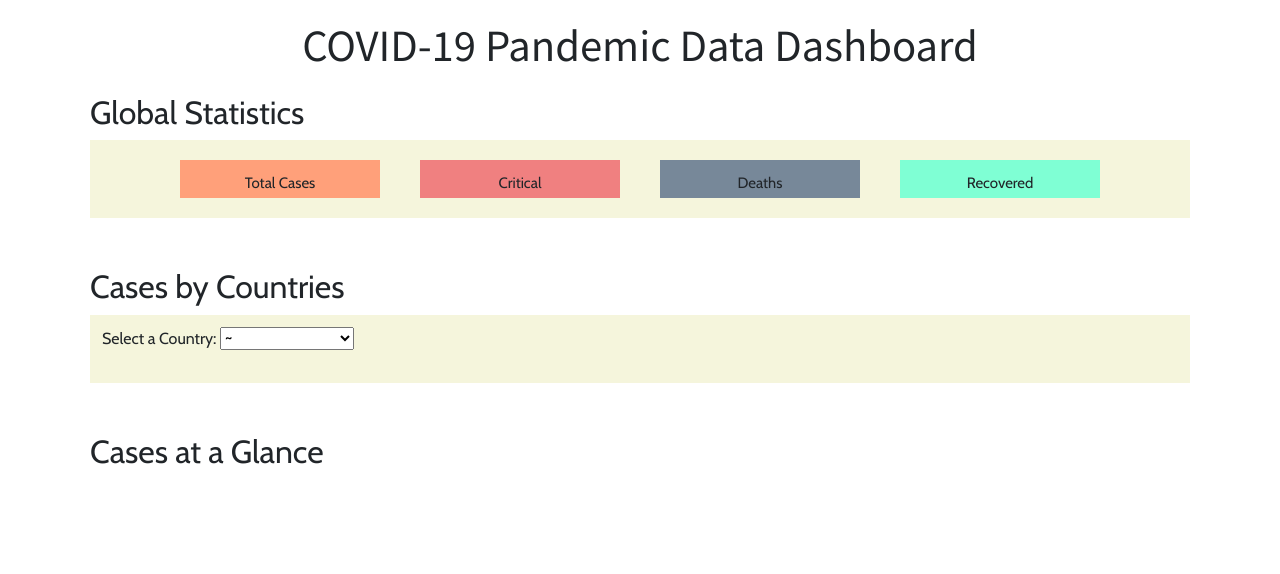
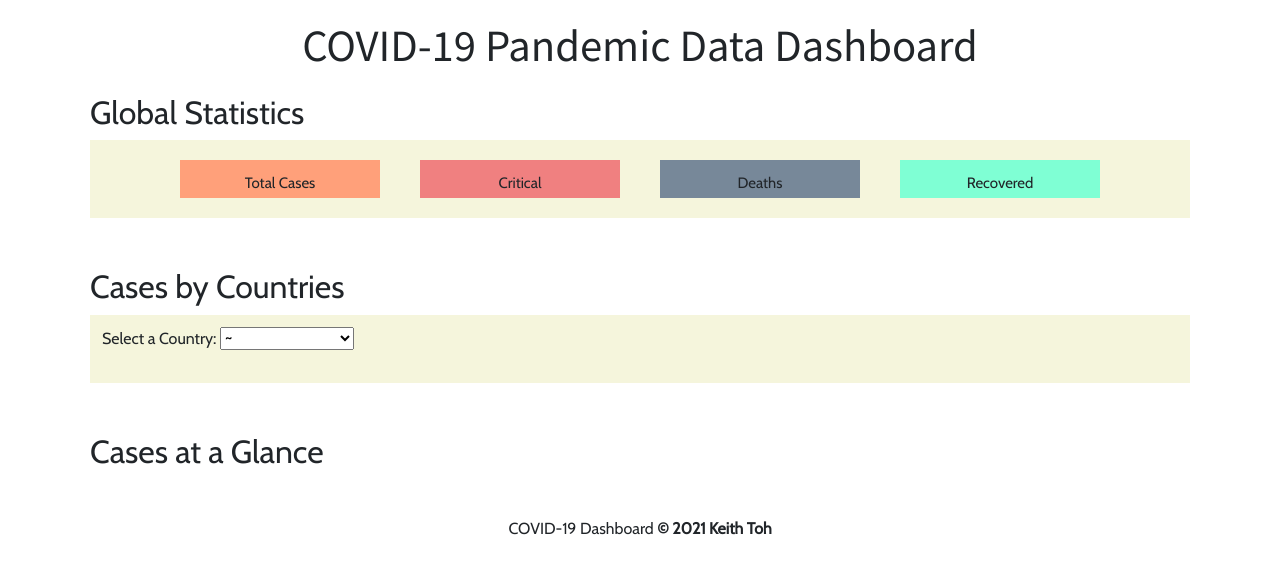
Before and after one commit to KeithTohx/CovidDashboard, a plain HTML site: page index.html in a window 1280 px wide. Drawn offline with nearby package versions, Linux system fonts and the light colour scheme; no server answers; a web font is replaced by a local one.

Commit message:
added credits & year of publish

```diff
--- a/index.html
+++ b/index.html
@@ -73,6 +73,10 @@
     <div id="allCountriesDetails" class="flex-container2"></div>
   </div>
 
+  <div class="container" style="padding: 20px;">
+    <h6 style="text-align: center;">COVID-19 Dashboard <b>© 2021 Keith Toh</b></h6>
+  </div>
+
   <script src="https://cdnjs.cloudflare.com/ajax/libs/jquery/3.5.1/jquery.min.js"></script>
   <script src="https://cdnjs.cloudflare.com/ajax/libs/twitter-bootstrap/4.6.0/js/bootstrap.min.js">
 	</script>
```
